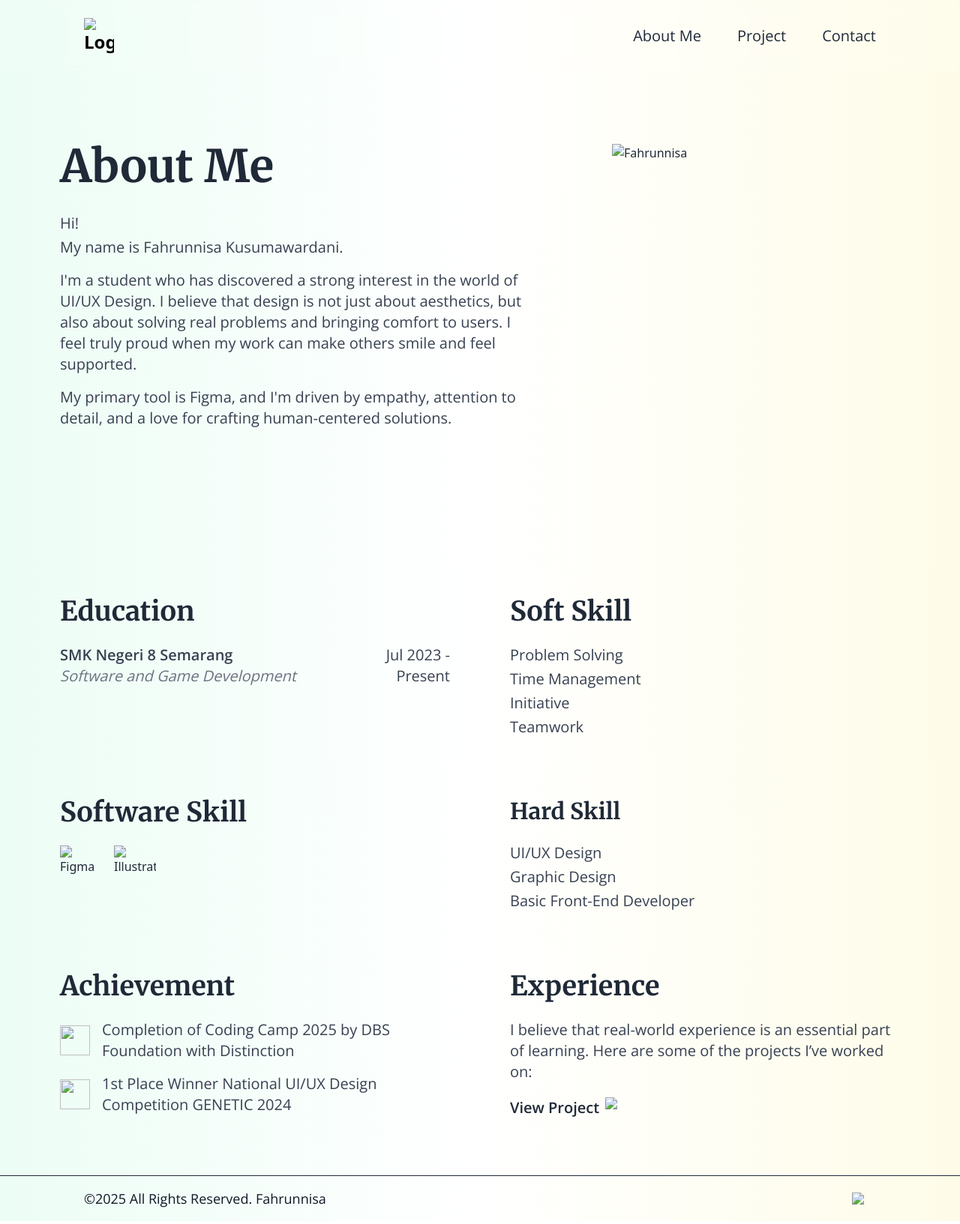
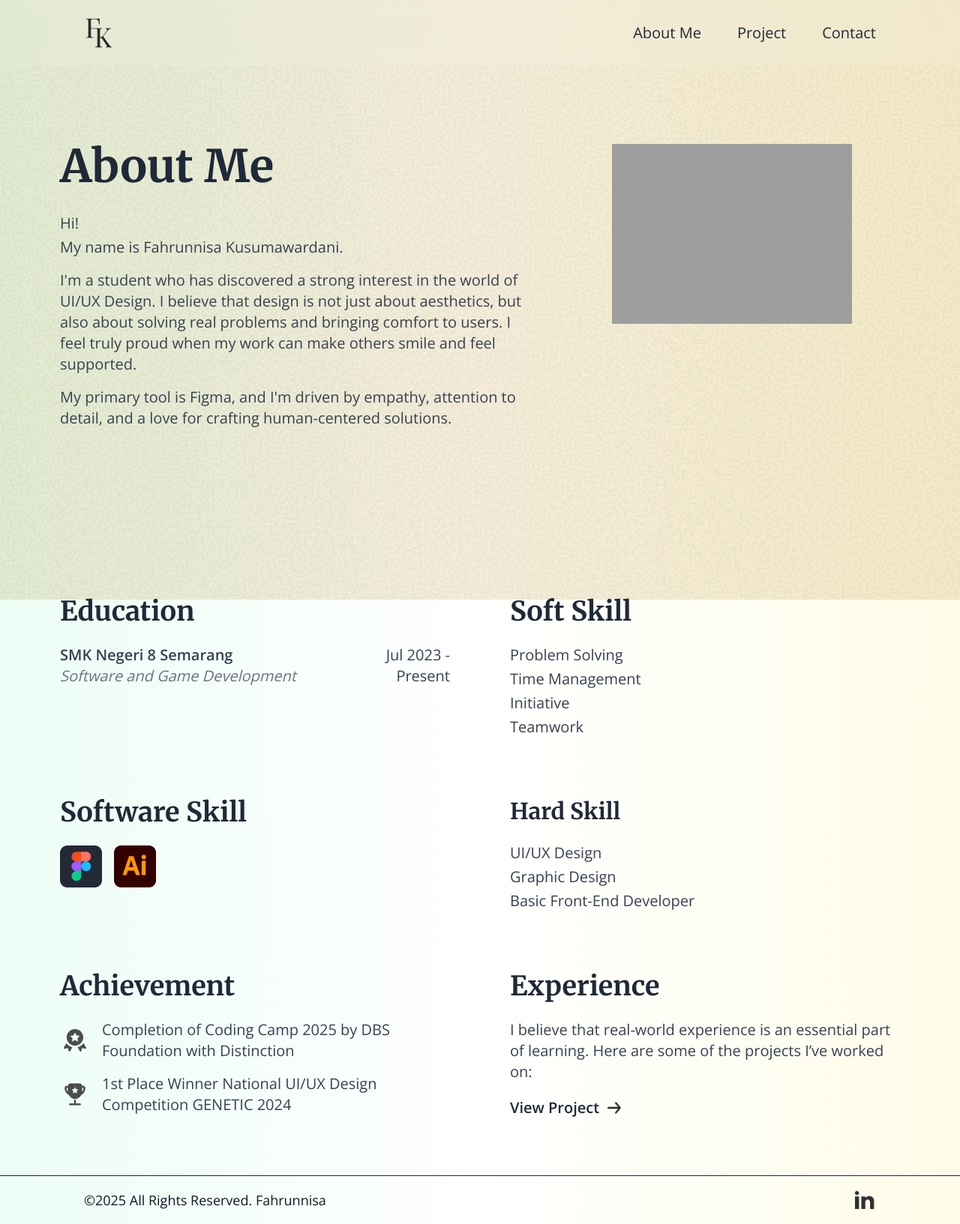
Before and after one commit to fhrnisa/Portfolio-Nisa, a plain HTML site: page page/about.html in a window 1280 px wide. Shown: the whole page at 75% size. Drawn offline with nearby package versions, Linux system fonts and the light colour scheme; the site is published under a folder, as on GitHub Pages, so addresses that start at the root find nothing.

Commit message:
Mengganti nama folder dan penyesuaian path di about.html

```diff
--- a/root/about.html
+++ b/page/about.html
@@ -9,12 +9,12 @@
     <script src="https://cdn.tailwindcss.com"></script>
 </head>
 <body class="bg-gradient-to-r from-emerald-50 via-white to-yellow-50 font-sans flex flex-col min-h-screen">
-    <div class="fixed inset-0 z-0 pointer-events-none bg-[url('/asset/img/noise.png')] bg-repeat bg-fixed mix-blend-multiply"></div>
+    <div class="fixed inset-0 z-0 pointer-events-none bg-[url('../asset/img/noise.png')] bg-repeat bg-fixed mix-blend-multiply"></div>
 
 <!-- Navbar -->
 <header class="fixed top-0 left-0 w-full flex justify-between items-center p-3 md:p-6 px-6 md:px-28 bg-white/10 backdrop-blur z-50">
   <div class="text-2xl font-bold">
-    <a href="/index.html"><img src="/asset/img/fk-logo.png" class="w-7 md:w-10 h-auto" alt="Logo"></a>
+    <a href="../index.html"><img src="../asset/img/fk-logo.png" class="w-7 md:w-10 h-auto" alt="Logo"></a>
   </div>
 
   <!-- Desktop Menu -->
@@ -27,7 +27,7 @@
   <!-- Mobile Menu Button -->
   <div class="md:hidden flex items-center">
     <button id="menuBtn" class="text-gray-800 focus:outline-none">
-      <img id="menuIcon" src="/asset/img/menu-icon.png" class="w-8 h-auto" alt="Menu Icon">
+      <img id="menuIcon" src="../asset/img/menu-icon.png" class="w-8 h-auto" alt="Menu Icon">
     </button>
   </div>
 </header>
@@ -60,7 +60,7 @@
 
       <!-- Fahrunnisa Photo -->
       <div class="w-full md:w-80 h-48 md:mx-16">
-        <img src="/asset/img/Fahrunnisa.png" alt="Fahrunnisa" class="w-80 h-auto object-cover" />
+        <img src="../asset/img/Fahrunnisa.png" alt="Fahrunnisa" class="w-80 h-auto object-cover" />
       </div>
     </div>
 
@@ -97,8 +97,8 @@
       <div>
         <h3 class="font-semibold mb-2 md:mb-6 text-2xl md:text-4xl" style="font-family: 'Merriweather', serif;">Software Skill</h3>
         <div class="flex items-center gap-4">
-          <img src="/asset/img/Figma-icon.png" alt="Figma" class="w-10 h-10 md:w-14 md:h-14">
-          <img src="/asset/img/Adobe-illustrator-icon.png" alt="Illustrator" class="w-10 h-10 md:w-14 md:h-14">
+          <img src="../asset/img/Figma-icon.png" alt="Figma" class="w-10 h-10 md:w-14 md:h-14">
+          <img src="../asset/img/Adobe-illustrator-icon.png" alt="Illustrator" class="w-10 h-10 md:w-14 md:h-14">
         </div>
       </div>
 
@@ -116,11 +116,11 @@
       <div>
         <h3 class="font-semibold mb-2 md:mb-6 text-2xl md:text-4xl" style="font-family: 'Merriweather', serif;">Achievement</h3>
         <div class="flex items-center justify-between gap-4 md:mb-4">
-            <img src="/asset/img/badge-icon.png" class="w-8 h-8 md:w-10 md:h-10">
+            <img src="../asset/img/badge-icon.png" class="w-8 h-8 md:w-10 md:h-10">
             <p class="text-sm md:text-xl text-gray-700" style="font-family: 'Open Sans', sans-serif;">Completion of Coding Camp 2025 by DBS Foundation with Distinction</p>
         </div>
         <div class="flex items-center justify-between gap-4 md:mb-4">
-            <img src="/asset/img/trophy-icon.png" class="w-8 h-8 md:w-10 md:h-10">
+            <img src="../asset/img/trophy-icon.png" class="w-8 h-8 md:w-10 md:h-10">
             <p class="text-sm md:text-xl text-gray-700" style="font-family: 'Open Sans', sans-serif;">1st Place Winner National UI/UX Design Competition GENETIC 2024</p>
         </div>
       </div>
@@ -130,7 +130,7 @@
         <h3 class="font-semibold mb-2 md:mb-6 text-2xl md:text-4xl" style="font-family: 'Merriweather', serif;">Experience</h3>
         <p class="text-sm md:text-xl text-gray-700 mb-3" style="font-family: 'Open Sans', sans-serif;">I believe that real-world experience is an essential part of learning. Here are some of the projects I’ve worked on:</p>
         <a href="project.html" class="flex gap-2 inline-block text-base md:text-xl mt-2 md:mt-3 py-2 font-semibold text-gray-800 transition duration-300 transform hover:scale-105 hover:underline" style="font-family: 'Open Sans', sans-serif;">
-            View Project <img src="/asset/img/arrow-right-line.png" class="w-4 md:w-6 h-auto">
+            View Project <img src="../asset/img/arrow-right-line.png" class="w-4 md:w-6 h-auto">
           </a>
       </div>
     </div>
@@ -142,7 +142,7 @@
 <footer class="border-t border-gray-800 flex flex-row justify-between items-center p-4 md:px-28 text-gray-900">
     <div class="text-xs md:text-lg" style="font-family: 'Open Sans', sans-serif;">©2025 All Rights Reserved. Fahrunnisa</div>
     <div class="flex space-x-2 md:space-x-4">
-        <a href="https://www.linkedin.com/in/fahrunnisa-kusumawardani/" class="hover"><img src="/asset/img/linkedin-icon.png" class="w-4 h-auto md:w-8"></a>
+        <a href="https://www.linkedin.com/in/fahrunnisa-kusumawardani/" class="hover"><img src="../asset/img/linkedin-icon.png" class="w-4 h-auto md:w-8"></a>
     </div>
 </footer>
 
@@ -160,9 +160,9 @@
 
     // Ganti ikon antara menu dan silang
     if (menuOpen) {
-      menuIcon.src = "/asset/img/close-icon.png"; // ganti ke ikon silang
+      menuIcon.src = "../asset/img/close-icon.png"; // ganti ke ikon silang
     } else {
-      menuIcon.src = "/asset/img/menu-icon.png"; // ganti ke ikon menu
+      menuIcon.src = "../asset/img/menu-icon.png"; // ganti ke ikon menu
     }
   });
 </script>
```
Also changed, not shown: index.html (+7 -7 lines), page/contact.html (renamed from root/contact.html), page/project.html (renamed from root/project.html).
